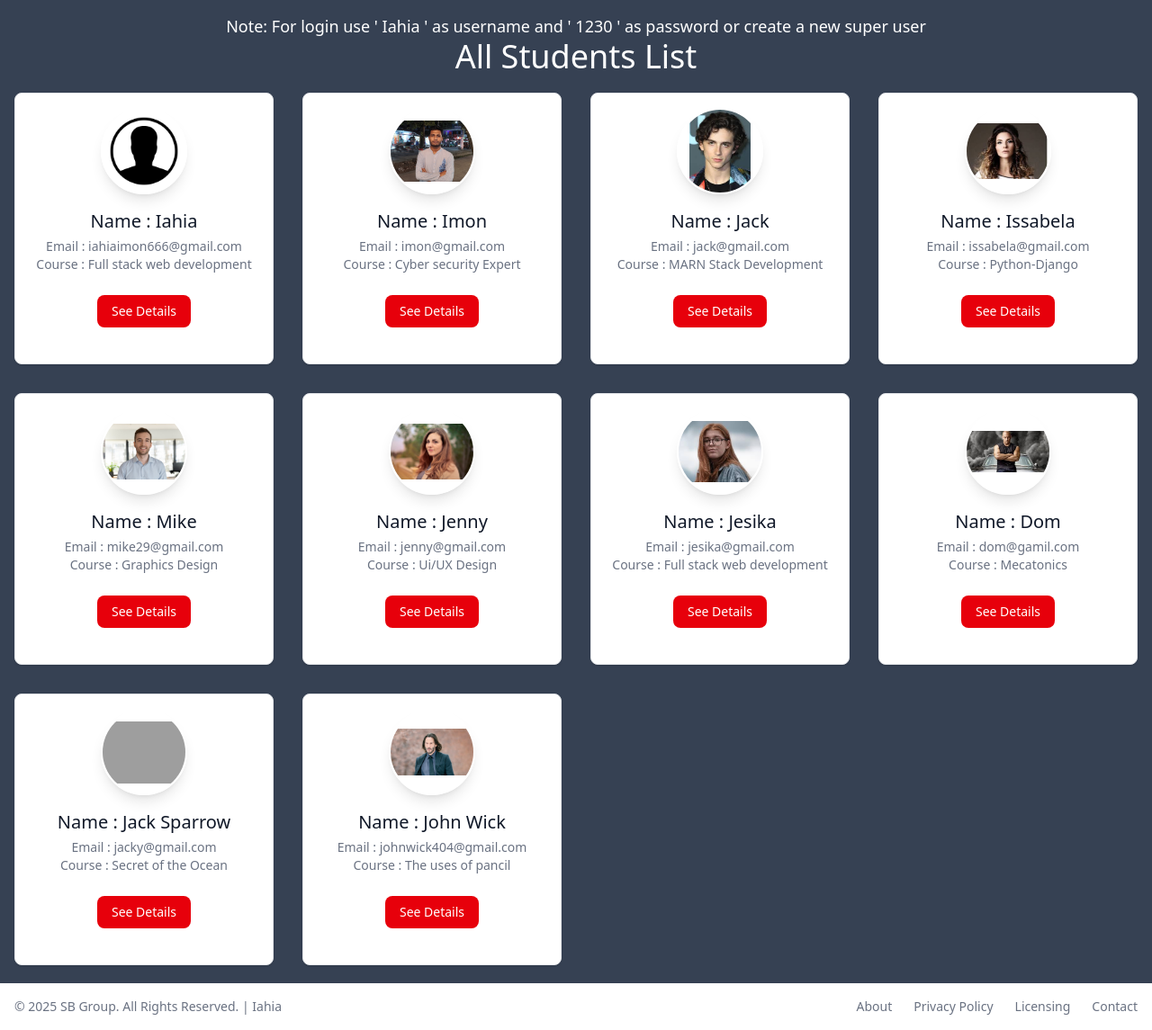
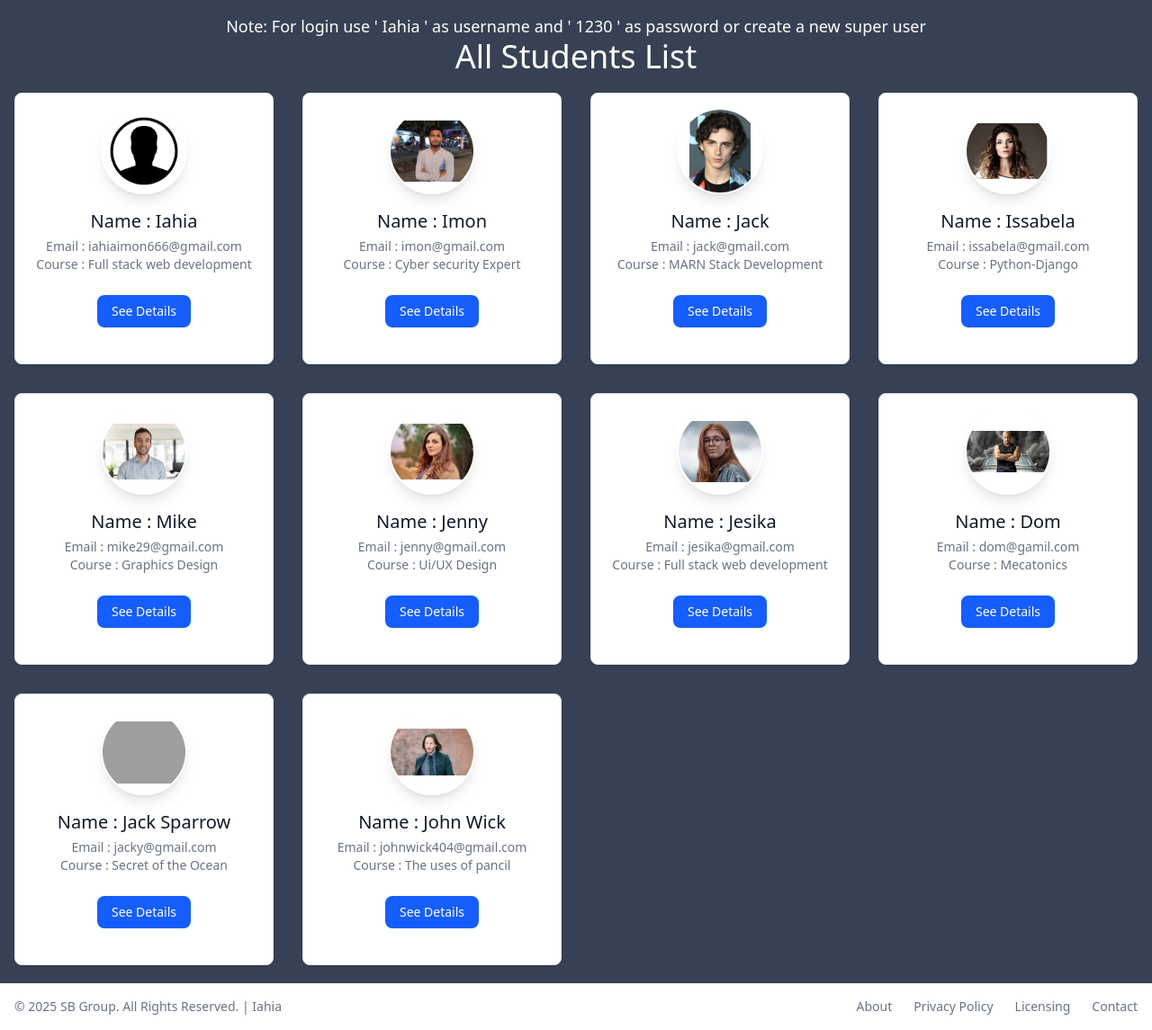
Before and after one commit to iahiaimon/Django__Student-Management, a Django app: page / in a window 1280 px wide. Shown: the part 69-1214 px from the top of the page at 90% size. Run offline with Django 5.2, Linux system fonts and the light colour scheme; data comes from the database, SQL or seed files in the repository; both versions use the stored data as it was after the commit; grey boxes are pictures that could not be loaded.

Commit message:
Uploading

```diff
--- a/home/templates/home.html
+++ b/home/templates/home.html
@@ -7,10 +7,10 @@
 <div class="container mx-auto pt-4 px-4 pb-5">
     <p class="text-center text-white text-lg">Note: For login use ' Iahia ' as username and ' 1230 ' as password or create a new super user</p>
     <h1 class="text-center mb-5 text-4xl text-bold text-white">All Students List</h1>
-    <div class="grid grid-cols-1 sm:grid-cols-1 md:grid-cols-3 lg:grid-cols-4 gap-8">
+    <div class="grid grid-cols-1 sm:grid-cols-2 md:grid-cols-3 lg:grid-cols-4 gap-8  mx-auto">
         {% for student in students %}
         <div
-            class="w-full max-w-sm bg-white border border-gray-200 rounded-lg shadow-sm dark:bg-gray-800 dark:border-gray-700">
+            class="w-full max-w-sm mx-auto bg-white border border-gray-200 rounded-lg shadow-sm dark:bg-gray-800 dark:border-gray-700">
             <div class="flex flex-col items-center pb-10 student_data">
                 <!-- Image section, centered and rounded -->
                 <img class="w-24 h-24 my-4 rounded-full border-2 border-white shadow-lg mx-auto"
@@ -31,7 +31,7 @@
                     </a>
                     {% else %}
                     <button onclick="showMessage()"
-                        class="inline-flex items-center px-4 py-2 text-sm font-medium text-center text-white bg-red-600 rounded-lg hover:bg-red-700">
+                        class="inline-flex items-center px-4 py-2 text-sm font-medium text-center text-white bg-blue-600 rounded-lg hover:bg-blue-700">
                         See Details
                     </button>
                     {% endif %}
```
Also changed, not shown: db.sqlite3, home/templates/add_student.html (line endings or trailing spaces), media/Images/john_wick.webp (added).
